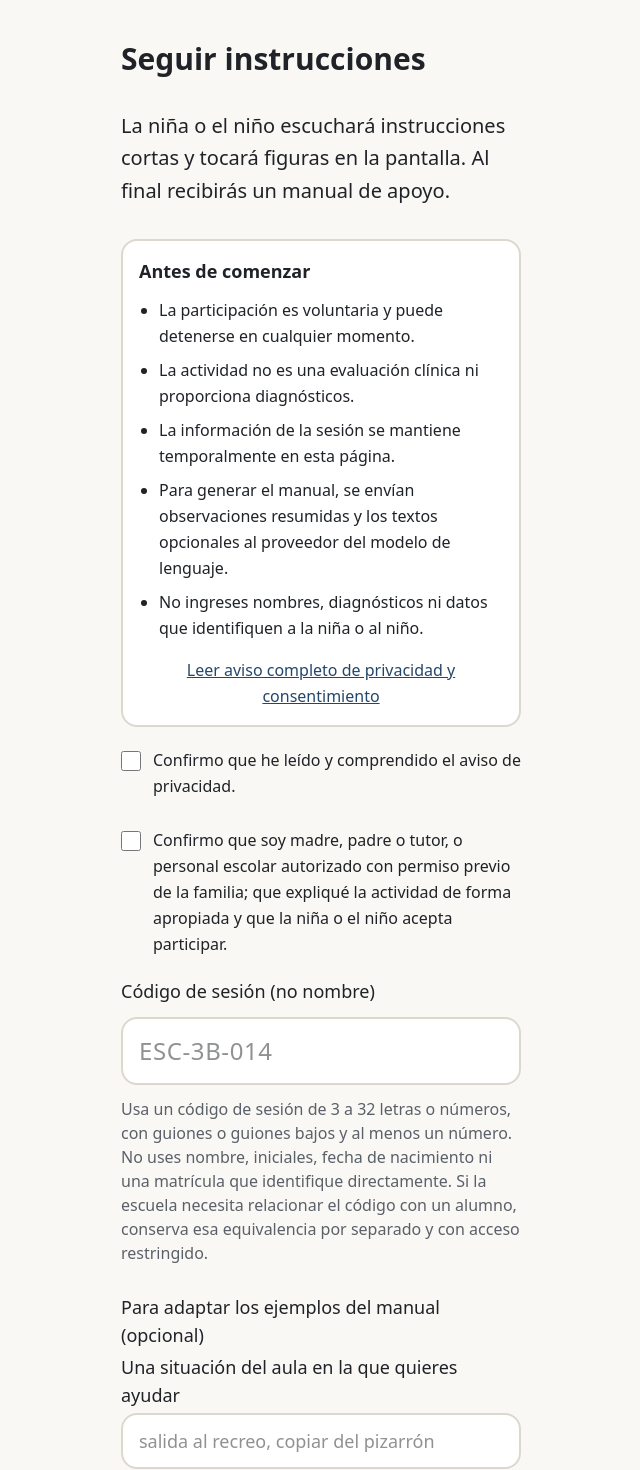
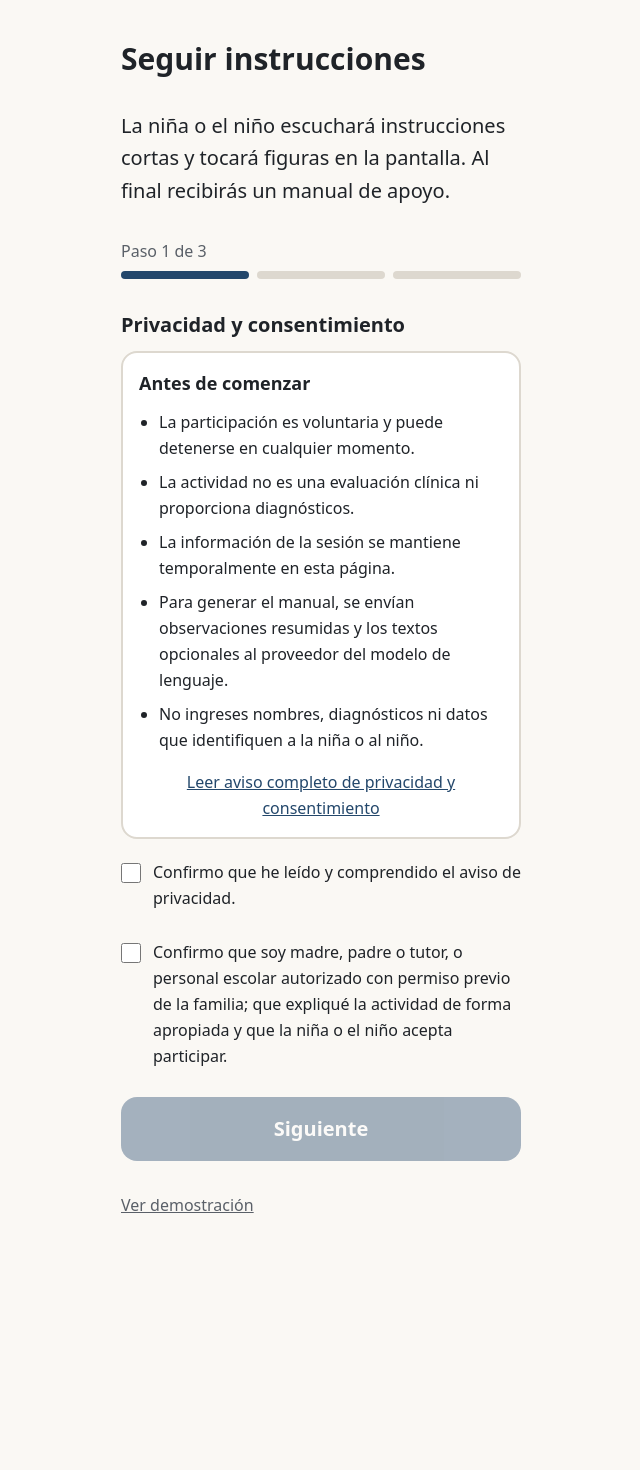
Before and after one commit to JorgeAndujoV/tekneapp, a React (Vite) app: page / in a window 1280 px wide. Shown: the top 1470 px of the page, without its empty margins (319-959 px from the left). After the commit the page ends 1257 px from the top, so only its background shows below. Built offline with nearby package versions, Linux system fonts and the light colour scheme.

Commit message:
Split start form into three steps

```diff
--- a/src/screens/Start.tsx
+++ b/src/screens/Start.tsx
@@ -24,6 +24,7 @@ export default function Start({ onBegin, onDemo }: Props) {
   const [consent, setConsent] = useState(false);
   const [privacyRead, setPrivacyRead] = useState(false);
   const [showPrivacy, setShowPrivacy] = useState(false);
+  const [step, setStep] = useState(1);
   const [situations, setSituations] = useState<Context>(NO_CONTEXT);
   const valid = isValidChildCode(code);
 
@@ -35,14 +36,29 @@ export default function Start({ onBegin, onDemo }: Props) {
         de apoyo.
       </p>
 
+      <div className="flex flex-col gap-2">
+        <p className="text-base font-medium text-muted">Paso {step} de 3</p>
+        <div className="flex gap-2">
+          {[1, 2, 3].map((number) => (
+            <div
+              key={number}
+              className={`h-2 flex-1 rounded-full ${number <= step ? "bg-accent" : "bg-line"}`}
+            />
+          ))}
+        </div>
+      </div>
+
       <form
         className="flex flex-col gap-3"
         onSubmit={(event) => {
           event.preventDefault();
-          if (valid && consent && privacyRead)
+          if (step === 3 && valid && consent && privacyRead)
             onBegin(code, { redFlag: redFlags.some(Boolean), homeLanguageNotSpanish: otherLanguage }, finalContext(situations));
         }}
       >
+        {step === 1 && (
+          <>
+            <h2 className="text-xl font-semibold">Privacidad y consentimiento</h2>
             <section className="rounded-2xl border-2 border-line bg-white p-4 text-base leading-relaxed">
               <h2 className="mb-3 text-lg font-semibold">Antes de comenzar</h2>
               <ul className="list-disc space-y-2 pl-5">
@@ -84,6 +100,20 @@ export default function Start({ onBegin, onDemo }: Props) {
               </span>
             </label>
 
+            <button
+              type="button"
+              disabled={!consent || !privacyRead}
+              className="btn-primary mt-2"
+              onClick={() => setStep(2)}
+            >
+              Siguiente
+            </button>
+          </>
+        )}
+
+        {step === 2 && (
+          <>
+            <h2 className="text-xl font-semibold">Datos de la sesión</h2>
             <label htmlFor="code" className="text-lg font-medium">
               Código de sesión (no nombre)
             </label>
@@ -102,6 +132,24 @@ export default function Start({ onBegin, onDemo }: Props) {
               Usa un código de sesión de 3 a 32 letras o números, con guiones o guiones bajos y al menos un número. No uses
               nombre, iniciales, fecha de nacimiento ni una matrícula que identifique directamente. Si la escuela necesita
               relacionar el código con un alumno, conserva esa equivalencia por separado y con acceso restringido.
+            </p>
+
+            <div className="mt-2 flex gap-3">
+              <button type="button" className="btn-secondary flex-1" onClick={() => setStep(1)}>
+                Atrás
+              </button>
+              <button type="button" disabled={!valid} className="btn-primary flex-1" onClick={() => setStep(3)}>
+                Siguiente
+              </button>
+            </div>
+          </>
+        )}
+
+        {step === 3 && (
+          <>
+            <h2 className="text-xl font-semibold">Personalizar el manual</h2>
+            <p className="text-base text-muted">
+              Esta información es opcional. Puedes dejar los campos vacíos.
             </p>
             <fieldset className="mt-4 flex flex-col gap-3">
               <legend className="mb-1 text-lg font-medium">Para adaptar los ejemplos del manual (opcional)</legend>
@@ -152,9 +200,17 @@ export default function Start({ onBegin, onDemo }: Props) {
                 En casa se habla otro idioma, o está aprendiendo español
               </label>
             </fieldset>
-        <button type="submit" disabled={!valid || !consent || !privacyRead} className="btn-primary mt-2">
+
+            <div className="mt-2 flex gap-3">
+              <button type="button" className="btn-secondary flex-1" onClick={() => setStep(2)}>
+                Atrás
+              </button>
+              <button type="submit" disabled={!valid || !consent || !privacyRead} className="btn-primary flex-1">
                 Comenzar
               </button>
+            </div>
+          </>
+        )}
       </form>
 
       <div className="mt-auto flex flex-col items-start gap-3">
```
Lines whose indentation alone changed are shown as unchanged.
